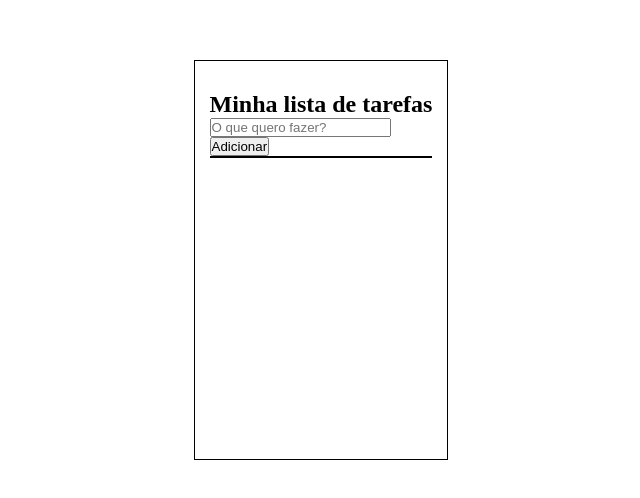
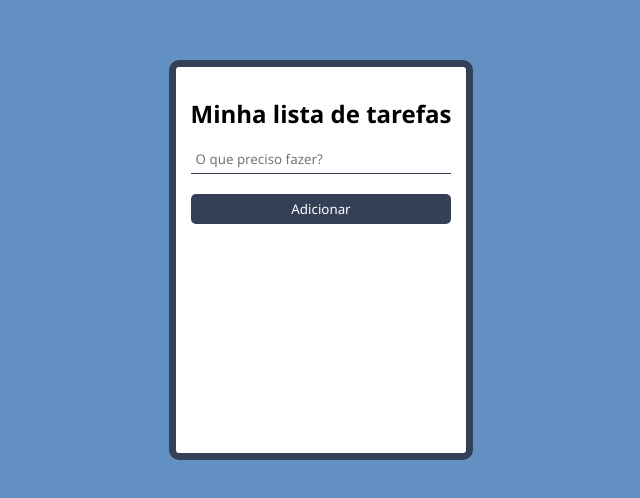
Before and after one commit to RafaSilvaDev/JS-Firebase, a plain HTML site: page index.html in a window 1280 px wide. Shown: the part 140-638 px from the top of the page, without its empty margins (319-959 px from the left). Drawn offline with Linux system fonts and the light colour scheme; no server answers.

Commit message:
Alterações na interface

```diff
--- a/index.html
+++ b/index.html
@@ -12,9 +12,9 @@
       <h2>Minha lista de tarefas</h2>
       <form id="myTodoListForm">
         <p>
-          <input type="text" placeholder="O que quero fazer?" id="txtTodo" />
+          <input type="text" placeholder="O que preciso fazer?" id="txtTodo" autocomplete="off" />
         </p>
-        <p><button type="submit">Adicionar</button></p>
+        <p><button type="submit" class="add">Adicionar</button></p>
       </form>
       <div id="listaDeTarefas"></div>
     </div>
--- a/index.js
+++ b/index.js
@@ -12,36 +12,41 @@ var firebaseConfig = {
 // Initialize Firebase
 firebase.initializeApp(firebaseConfig);
 
-var todosRef = firebase.database().ref().child("todos");
+var todosRef = firebase
+  .database()
+  .ref()
+  .child("todos");
 
 var todoList = document.getElementById("listaDeTarefas");
 
 todosRef.on("value", function (todos) {
   var temp = "";
+
   todos.forEach(function (todo) {
     todoItem = todo.val();
     if (!todoItem.isDone) {
       temp +=
-        "<p><label class='undone'>" +
+        "<p class='todo'><label class='undone'>" +
         todoItem.todo +
-        "</label> <button onclick='updateTodo(\"" +
+        "</label> <button class='feita' onclick='updateTodo(\"" +
         todo.key +
         '",true,"' +
         todoItem.todo +
-        "\")'>done</button></p>";
+        "\")'>feita</button></p><hr/>";
     } else {
       temp +=
-        "<p><label class='done'>" +
+        "<p class='todo'><label class='done'>" +
         todoItem.todo +
-        "</label> <button onclick='updateTodo(\"" +
+        "</label> <button class='desfazer' onclick='updateTodo(\"" +
         todo.key +
         '",false,"' +
         todoItem.todo +
-        "\")'>undone</button><button onclick='removeTodo(\"" +
+        "\")'>desfazer</button><button class='remover' onclick='removeTodo(\"" +
         todo.key +
-        "\")'>remove</button></p>";
+        "\")'>remover</button></p><hr/>";
     }
   });
+
   todoList.innerHTML = temp;
 });
 
@@ -52,7 +57,10 @@ document
 function onSubmitForm(e) {
   e.preventDefault();
 
-  var todo = document.getElementById("txtTodo").value;
+  var todo = document
+    .getElementById("txtTodo")
+    .value;
+
   todo == "" ? alert("Insira uma tarefa") : saveTodo(todo);
 
   document.getElementById("myTodoListForm").reset();
--- a/style.css
+++ b/style.css
@@ -1,27 +1,77 @@
-*{
+:root {
+  --blue: rgba(98, 144, 195, 1);
+  --lightblue: rgba(98, 144, 195, 0.1);
+  --dark: rgb(52, 64, 85);
+}
+
+* {
   margin: 0;
   padding: 0;
   box-sizing: border-box;
+  font-family: 'Segoe UI', Tahoma, Geneva, Verdana, sans-serif
 }
 
-body{
+body {
   width: 100vw;
   height: 100vh;
   display: flex;
   align-items: center;
   justify-content: center;
+  background-color: var(--blue);
 }
 
-.box{
-    border: 1px solid #000;
+.box {
+  border: 7px solid var(--dark);
+  background-color: #fff;
   padding: 30px 15px;
   height: 400px;
+  border-radius: 10px;
 }
 
-#listaDeTarefas{
-    overflow-y: scroll;
-    border: 1px solid #000;
-    max-height: 50px;
+h2 {
+  margin-bottom: 15px;
+}
+
+#txtTodo {
+  border: none;
+  border-bottom: 1px solid var(--dark);
+  color: var(--dark);
+  margin-bottom: 10px;
+  outline: 0;
+  width: 100%;
+  padding: 5px;
+  transition: all 0.2s;
+}
+
+#txtTodo:focus {
+  background: var(--lightblue);
+  transition: all 0.2s;
+}
+
+button{
+    cursor: pointer;
+}
+
+.add {
+  width: 100%;
+  margin: 10px 0;
+  padding: 6px;
+  background-color: var(--dark);
+  color: #fff;
+  border: none;
+  border-radius: 5px;
+  transition: all 0.2s;
+}
+
+.add:hover {
+  background-color: var(--blue);
+  transition: all 0.2s;
+}
+
+#listaDeTarefas {
+  overflow-y: auto;
+  max-height: 175px;
+  padding: 5px;
 }
 
 .done {
@@ -32,3 +82,19 @@ body{
 .undone {
   color: red;
 }
+
+.todo{
+    margin: 5px 0;
+}
+
+.feita{
+    float: right;
+}
+
+.desfazer{
+    float: right;
+}
+
+.remover{
+    float: right; margin-right: 5px;
+}
```
Lines whose indentation alone changed are shown as unchanged.
